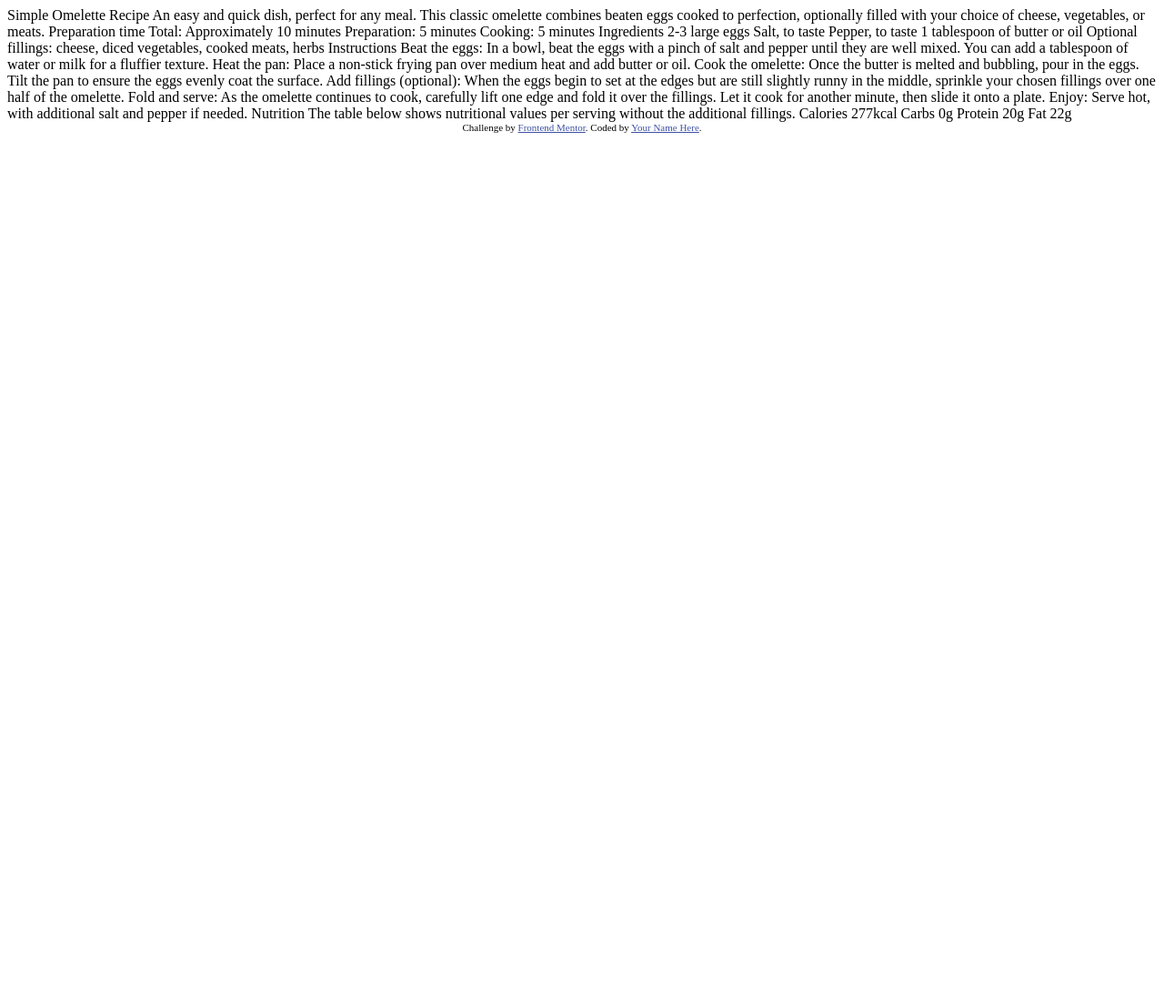
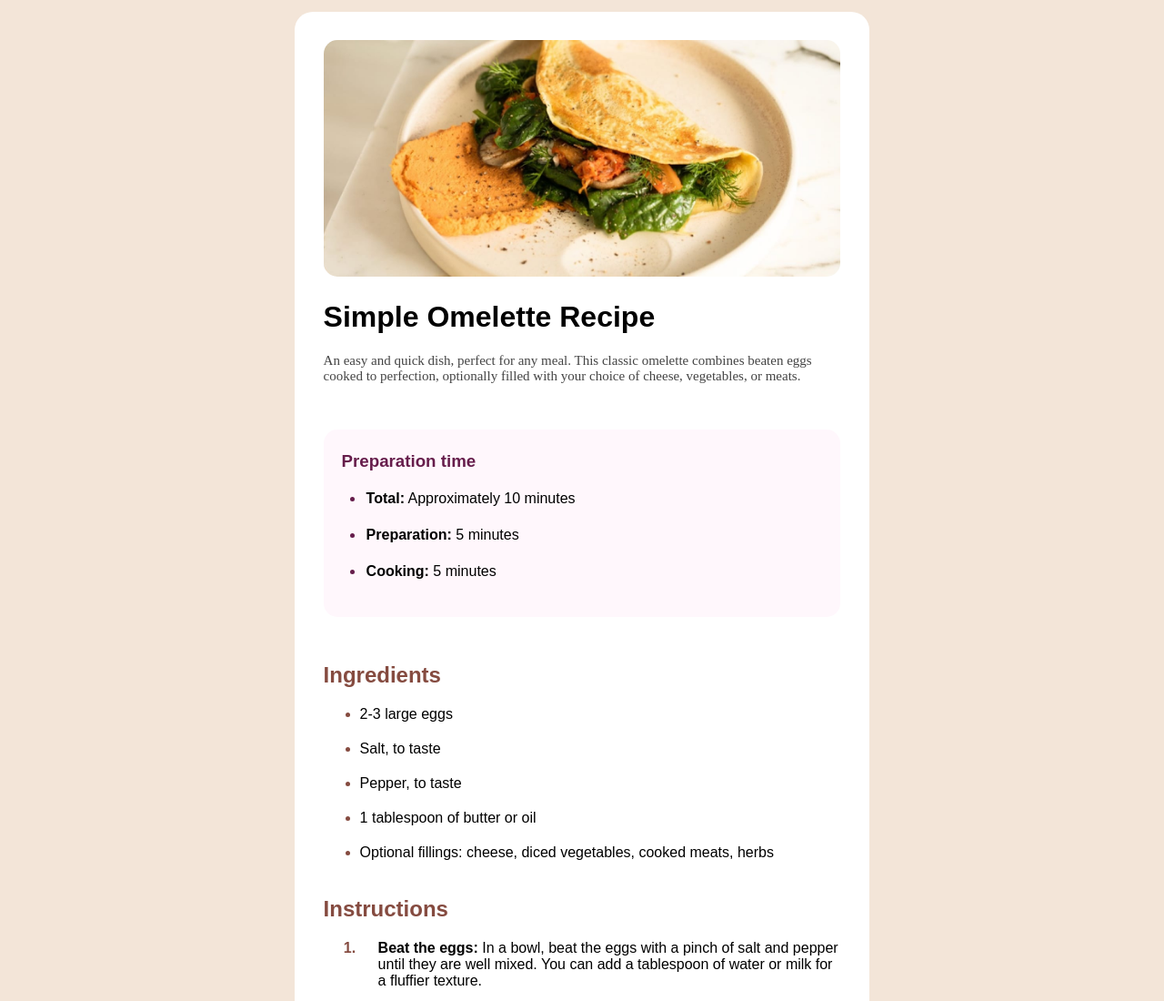
Before and after one commit to DSAW-2024-1/intro-to-github-pages-maikil09, a plain HTML site: page index.html in a window 1280 px wide. Shown: the top 1100 px of the page at 91% size. Before the commit the page ends 800 px from the top, so only its background shows below. Drawn offline with Linux system fonts and the light colour scheme; a web font is replaced by a local one.

Commit message:
Creación de los estilos CSS

```diff
--- /dev/null
+++ b/design/style.css
@@ -0,0 +1,100 @@
+@font-face {
+    font-family: "Dutch Mediaeval Book ST Bold";
+    src: url('ruta/de/tu/archivo/DutchMediaevalBookST-Bold.ttf') format('truetype');
+    /* Otros formatos de fuente y sus rutas según sea necesario */
+}
+
+body{
+    background-color:#f3e5d8;
+    font-family: "Dutch Mediaeval Book ST Bold", sans-serif;
+}
+.Container{
+    background-color: white;
+    width: 50%;
+    margin: 0 auto;
+    box-sizing: border-box;
+    margin-top: 1%;
+    border-radius: 20px;
+}
+img{
+    margin: 5% 0% 0% 5%;
+    max-width: 90%;
+    height: auto;
+    box-sizing: border-box;
+    border-radius: 15px;
+}
+.primerParrafo {
+    text-align: left;
+    font-size: 15px;
+    color: #444444;
+    margin-bottom: 30px;
+    font-family: 'Outfit', 'regular';
+}
+
+.textContainer{
+    border-radius: 15px;
+    box-sizing: border-box;
+    margin: 0% 5% 5% 5%;
+    padding-bottom: 30px;
+}
+.preparationContainer{
+    background-color: #fff7fc;
+    border-radius: 15px;
+    padding: 5px 5px 5px 5px;
+    margin-top: 50px;
+    margin-bottom: 50px;
+
+}
+h3{
+    color:#661d4b;
+    padding-left: 15px;
+}
+ul{
+    list-style-type: disc;
+
+}
+.li1::marker{
+    color:#661d4b;
+
+}
+.li1{
+    padding: 2px 2px 20px 2px;
+}
+h2{
+    color: #854b40;
+}
+.li2::marker{
+    color: #854b40;
+}
+.li2{
+    padding: 0px 0px 20px 0px;
+}
+lo{
+    list-style: decimal;
+}
+.li3::marker{
+    color: #854b40;
+    font-weight: bold;
+}
+.li3{
+    margin-bottom: 20px;
+    padding-left: 20px;
+}
+table {
+    width: 100%;
+    border-collapse: collapse;
+  }
+th, td {
+    border-bottom: 1px solid #dbdbdb;
+    padding: 10px;
+    text-align: center;
+    font-size: 15px;
+    color: #6E4D44;
+    margin-bottom: 10px;
+    font-family: 'Outfit';
+    font-weight: 100;
+
+  }
+th {
+    background-color:#ffffff;
+}
--- a/index.html
+++ b/index.html
@@ -5,6 +5,7 @@
   <meta name="viewport" content="width=device-width, initial-scale=1.0"> <!-- displays site properly based on user's device -->
 
   <link rel="icon" type="image/png" sizes="32x32" href="./assets/images/favicon-32x32.png">
+  <link rel="stylesheet" href="design/style.css" >
 
   <title>Frontend Mentor | Recipe page</title>
 
@@ -15,63 +16,76 @@
   </style>
 </head>
 <body>
+  <div class="Container">
+    <img src="assets/images/image-omelette.jpeg" class="imagen" >
+    <div class="textContainer">
+      <h1>Simple Omelette Recipe</h1>
 
-  Simple Omelette Recipe
+      <p class="primerParrafo">An easy and quick dish, perfect for any meal. This classic omelette combines beaten eggs cooked
+        to perfection, optionally filled with your choice of cheese, vegetables, or meats.</p>
 
-  An easy and quick dish, perfect for any meal. This classic omelette combines beaten eggs cooked
-  to perfection, optionally filled with your choice of cheese, vegetables, or meats.
+      <div class="preparationContainer">
+        <h3>Preparation time</h3>
+        <ul>
+          <li class="li1"><b>Total:</b> Approximately 10 minutes</li>
+          <li class="li1"><b>Preparation:</b> 5 minutes</li>
+          <li class="li1"><b>Cooking:</b> 5 minutes</li>
+        </ul>
+      </div>
 
-  Preparation time
+      <h2>Ingredients</h2>
+          <ul>
+            <li class="li2">2-3 large eggs</li>
+            <li class="li2">Salt, to taste</li>
+            <li class="li2">Pepper, to taste</li>
+            <li class="li2">1 tablespoon of butter or oil</li>
+            <li class="li2">Optional fillings: cheese, diced vegetables, cooked meats, herbs</li>
+          </ul>
+        <h2>Instructions</h2>
+          <ol>
+            <li class="li3"><b>Beat the eggs:</b> In a bowl, beat the eggs with a pinch of salt and pepper until they are well mixed.
+            You can add a tablespoon of water or milk for a fluffier texture.</li>
 
-  Total: Approximately 10 minutes
-  Preparation: 5 minutes
-  Cooking: 5 minutes
+            <li class="li3"><b>Heat the pan:</b>Place a non-stick frying pan over medium heat and add butter or oil.</li>
 
-  Ingredients
+            <li class="li3"><b>Cook the omelette:</b> Once the butter is melted and bubbling, pour in the eggs. Tilt the pan to ensure
+            the eggs evenly coat the surface.</li>
 
-  2-3 large eggs
-  Salt, to taste
-  Pepper, to taste
-  1 tablespoon of butter or oil
-  Optional fillings: cheese, diced vegetables, cooked meats, herbs
+            <li class="li3"><b>Add fillings (optional):</b> When the eggs begin to set at the edges but are still slightly runny in the
+            middle, sprinkle your chosen fillings over one half of the omelette.</li>
 
-  Instructions
+            <li class="li3"><b>Fold and serve:</b> As the omelette continues to cook, carefully lift one edge and fold it over the
+            fillings. Let it cook for another minute, then slide it onto a plate.</li>
 
-  Beat the eggs: In a bowl, beat the eggs with a pinch of salt and pepper until they are well mixed.
-  You can add a tablespoon of water or milk for a fluffier texture.
+            <li class="li3"><b>Enjoy:</b> Serve hot, with additional salt and pepper if needed.</li>
+          </ol>
+        <hr>
+        <h2>Nutrition</h2>
 
-  Heat the pan: Place a non-stick frying pan over medium heat and add butter or oil.
-
-  Cook the omelette: Once the butter is melted and bubbling, pour in the eggs. Tilt the pan to ensure
-  the eggs evenly coat the surface.
-
-  Add fillings (optional): When the eggs begin to set at the edges but are still slightly runny in the
-  middle, sprinkle your chosen fillings over one half of the omelette.
-
-  Fold and serve: As the omelette continues to cook, carefully lift one edge and fold it over the
-  fillings. Let it cook for another minute, then slide it onto a plate.
-
-  Enjoy: Serve hot, with additional salt and pepper if needed.
-
-  Nutrition
-
-  The table below shows nutritional values per serving without the additional fillings.
-
-  Calories
-  277kcal
-
-  Carbs
-  0g
-
-  Protein
-  20g
-
-  Fat
-  22g
-
-  <div class="attribution">
-    Challenge by <a href="https://www.frontendmentor.io?ref=challenge" target="_blank">Frontend Mentor</a>.
-    Coded by <a href="#">Your Name Here</a>.
+      <p>The table below shows nutritional values per serving without the additional fillings.</p>
+        <table>
+          <tr>
+            <td>Calories</td>
+            <td>277kcal</td>
+          </tr>
+          <tr>
+            <td>Carbs</td>
+            <td>0g</td>
+          </tr>
+          <tr>
+            <td>Protein</td>
+            <td>20g</td>
+          </tr>
+          <tr>
+            <td>Fat</td>
+            <td>22g</td>
+          </tr>
+        </table>
+      <div class="attribution">
+        Challenge by <a href="https://www.frontendmentor.io?ref=challenge" target="_blank">Frontend Mentor</a>.
+        Coded by <a href="#">Your Name Here</a>.
+      </div>
+    </div>
   </div>
 </body>
 </html>
```
Also changed, not shown: assets/images/Antes.jpg (added), assets/images/Despues.jpg (added), 1 other file.
